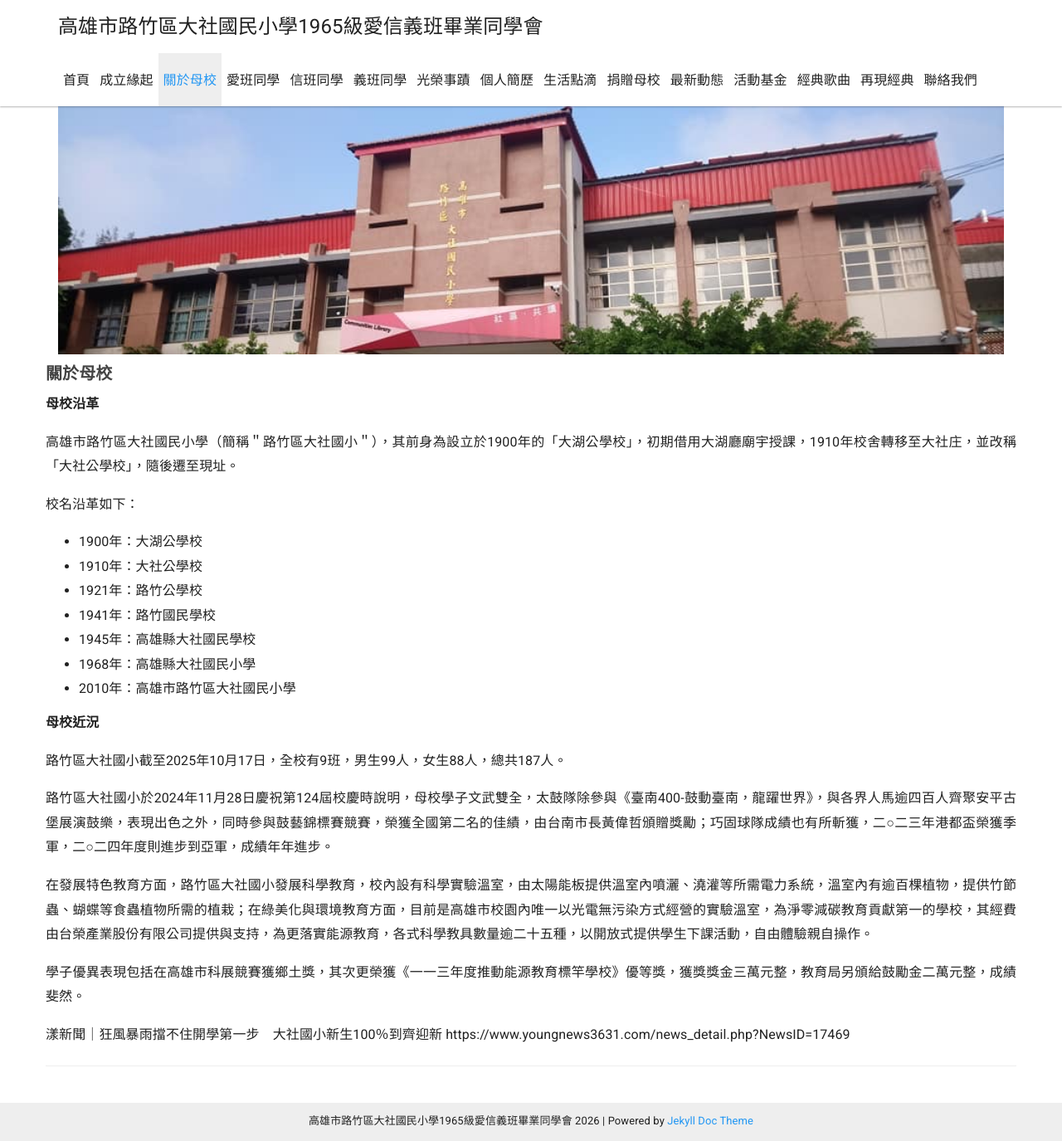
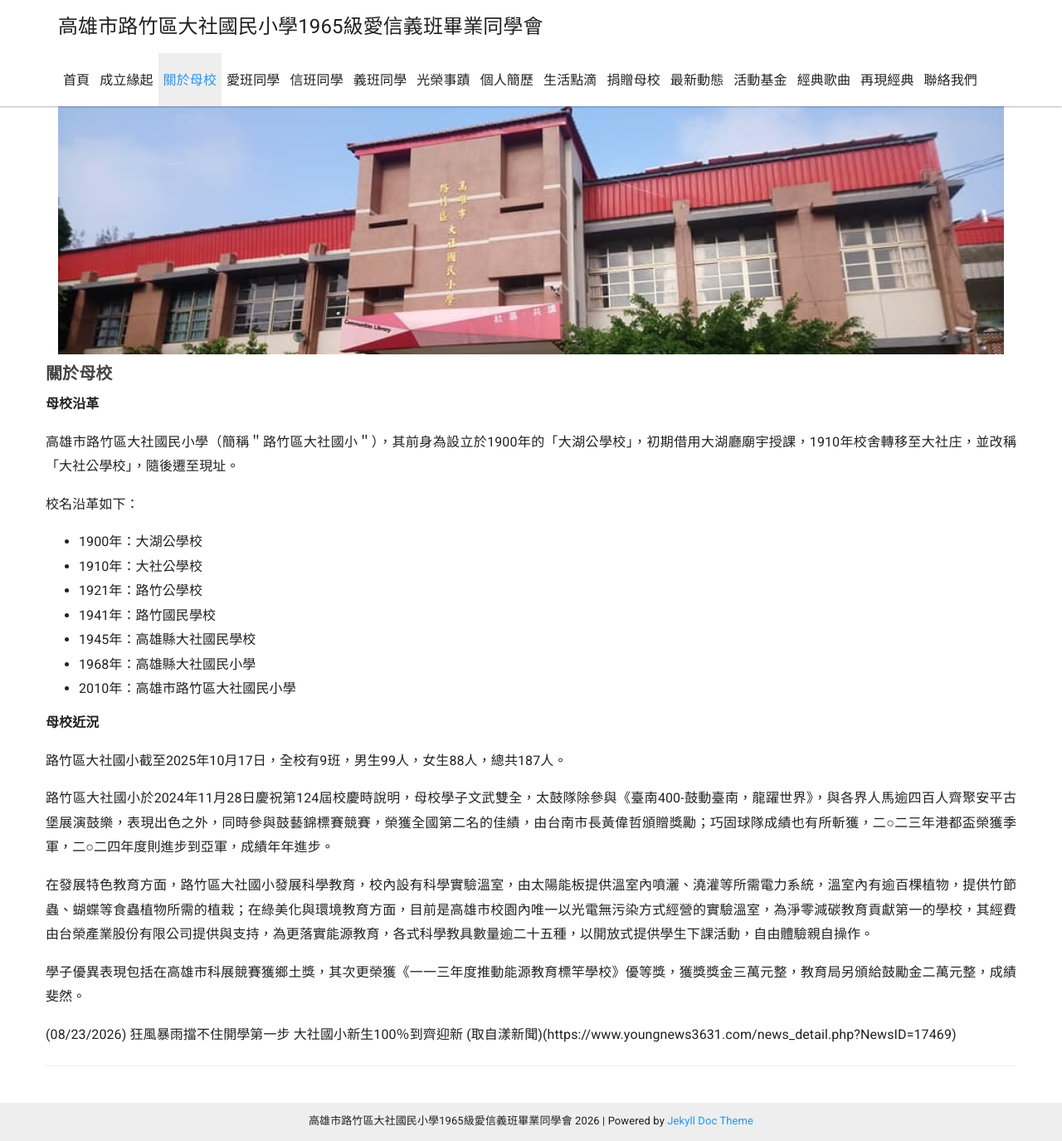
Before and after one commit to dashe1965/dashe1965.github.io, a Jekyll site: the page built from _docs/about/about.md, in a window 1280 px wide and 1375 px high. Shown: the whole window at 83% size. Built offline with Jekyll 4.4.1, drawn with Linux system fonts in a browser that asks for light colours; nearby versions of some CDN libraries.

Commit message:
Update about.md

```diff
--- a/_docs/about/about.md
+++ b/_docs/about/about.md
@@ -28,4 +28,4 @@ sectionid: about
 
 學子優異表現包括在高雄市科展競賽獲鄉土獎，其次更榮獲《一一三年度推動能源教育標竿學校》優等獎，獲獎獎金三萬元整，教育局另頒給鼓勵金二萬元整，成績斐然。
 
-漾新聞｜狂風暴雨擋不住開學第一步　大社國小新生100％到齊迎新 https://www.youngnews3631.com/news_detail.php?NewsID=17469
+(08/23/2026) 狂風暴雨擋不住開學第一步 大社國小新生100％到齊迎新 (取自漾新聞)(https://www.youngnews3631.com/news_detail.php?NewsID=17469)
```
